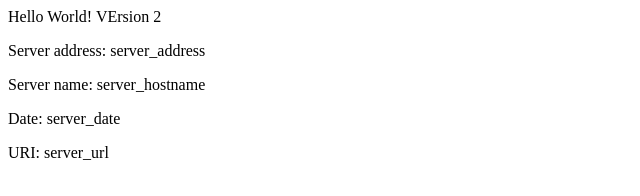
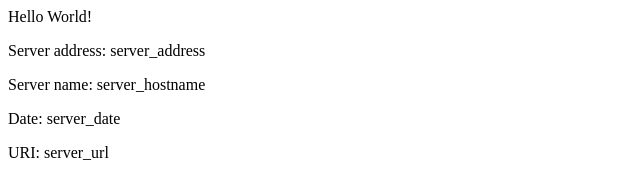
Before and after one commit to kaushik/eks-example, a plain HTML site: page src/index.html in a window 1280 px wide. Shown: the full height of the page, 0-640 px from the left. Drawn offline with Linux system fonts and the light colour scheme.

Commit message:
Revert "v2 Updating home page"
This reverts commit 6a1f85fa76d203c7e1cdee63c63ea372e070032f.

```diff
--- a/src/index.html
+++ b/src/index.html
@@ -1,8 +1,8 @@
 <head>
-<title>Hello World Version 2</title>
+<title>Hello World</title>
 </head>
 <div class="info">
-<h>Hello World! VErsion 2</h>
+<h>Hello World!</h>
 <p><span>Server&nbsp;address:</span> <span>server_address</span></p>
 <p><span>Server&nbsp;name:</span> <span>server_hostname</span></p>
 <p class="smaller"><span>Date:</span> <span>server_date</span></p>
```
